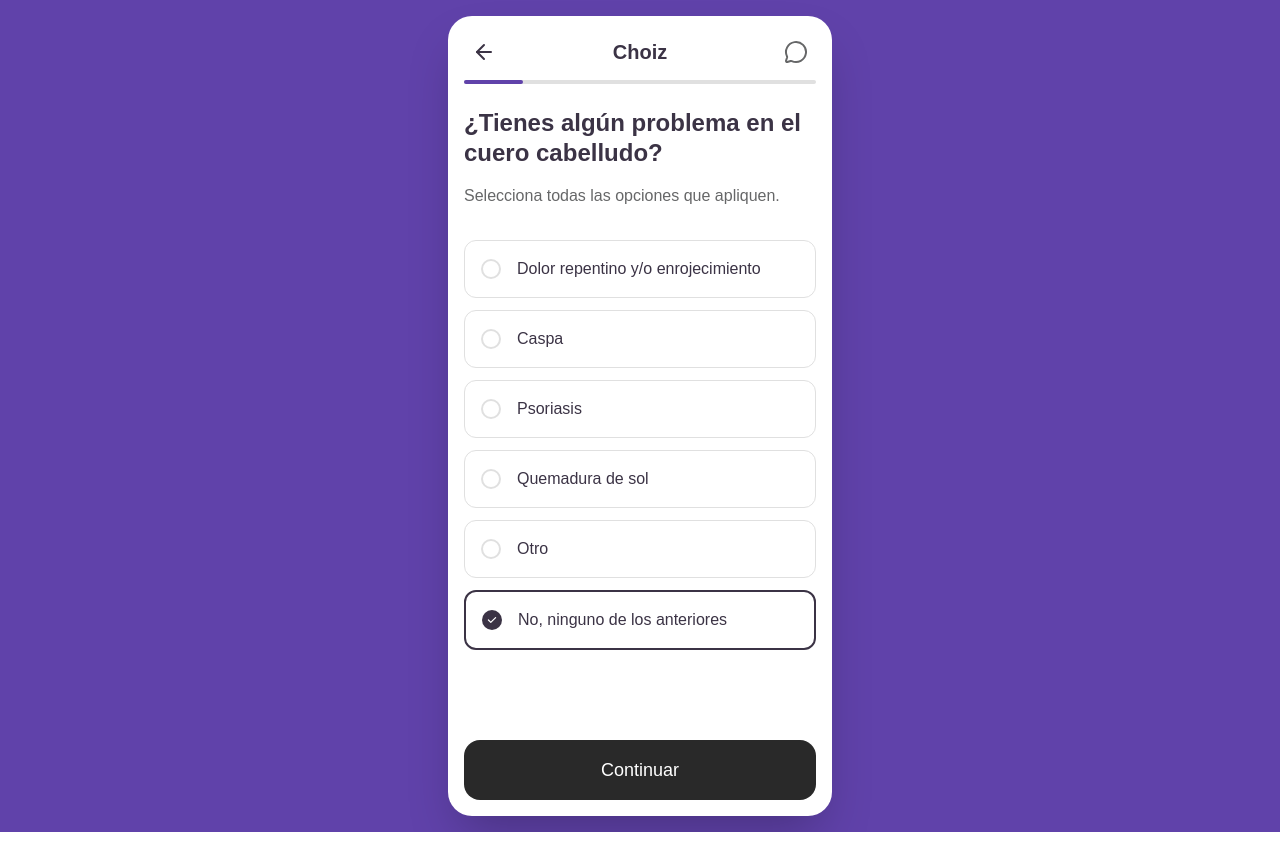
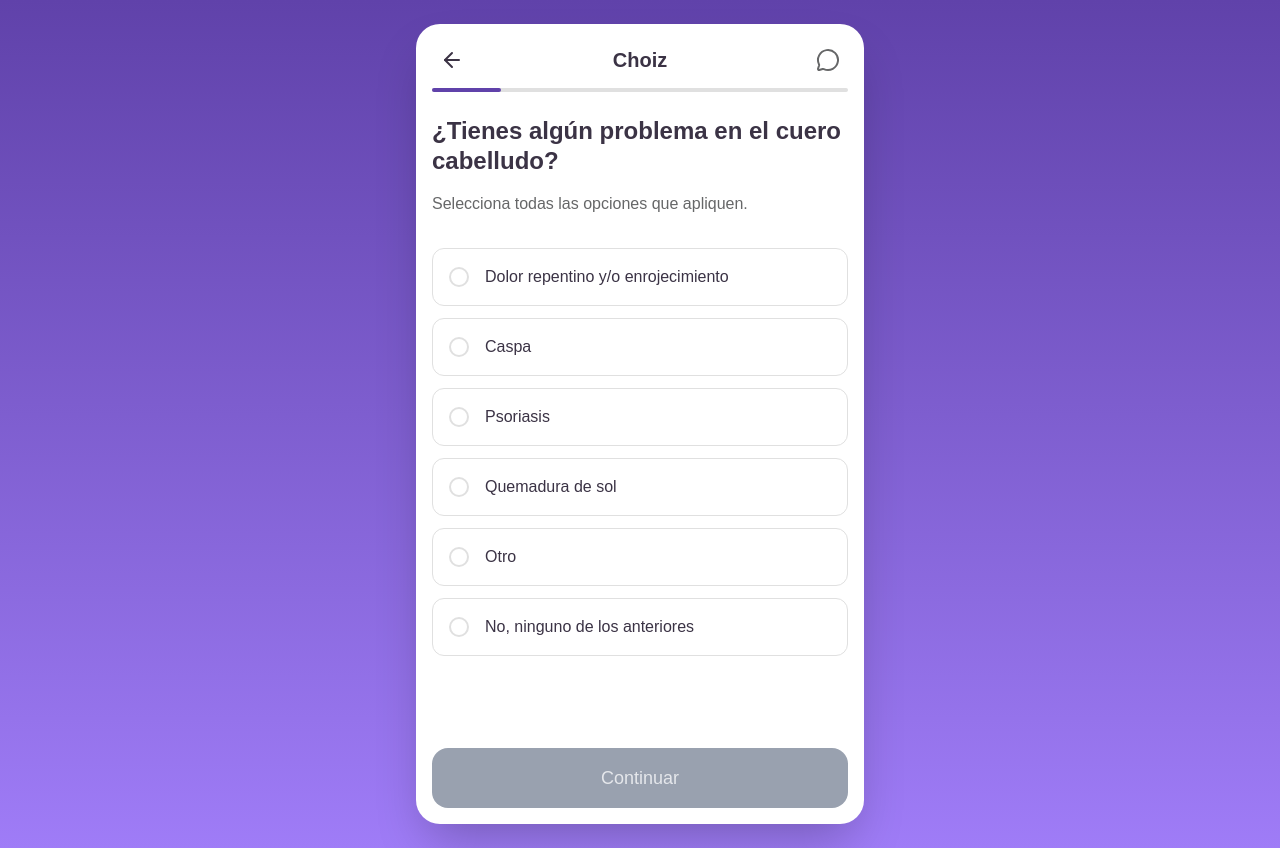
Before and after one commit to leoWeitz/Choiz-frontend, a Next.js app: page /questionnaire/q1 in a window 1280 px wide. Built offline with nearby package versions, Linux system fonts and the light colour scheme.

Commit message:
code: fixed layout + disable continue button unless option is selected

```diff
--- a/src/app/page.tsx
+++ b/src/app/page.tsx
@@ -6,9 +6,7 @@ export default function Home() {
   return (
     <div className="min-h-screen bg-gradient-to-b from-[#6042aa] to-[#9f7cf7] flex flex-col">
 
-      {/* Main Content */}
       <div className="relative flex flex-1 flex-col items-center px-6">
-        {/* Profile Image */}
         <div className="w-full max-w-md mb-0 relative">
           <img
             src="/person.png"
@@ -20,7 +18,6 @@ export default function Home() {
           Choiz
           </h1>
         </div>
-        {/* Welcome Card */}
         <div className="bg-white rounded-3xl w-full max-w-md flex-1 p-10 pb-8 space-y-20 z-1">
           <h2 className="text-[#6042aa] text-2xl font-bold mb-2">Bienvenido a Choiz</h2>
 
--- a/src/app/questionnaire/layout.tsx
+++ b/src/app/questionnaire/layout.tsx
@@ -1,6 +1,7 @@
 "use client"
 
 import type React from "react"
+import { createContext, useState, useContext} from "react"
 import { QuestionnaireHeader } from "@/components/QuestionnaireHeader"
 import { ProgressBar } from "@/components/ProgressBar"
 import { useRouter } from "next/navigation"
@@ -16,10 +17,26 @@ interface QuestionnaireLayoutProps {
   children: React.ReactNode
 }
 
+type selectionContextType = {
+  isOptionSelected: boolean,
+  setIsOptionSelected: (value: boolean) => void
+}
+
+const SelectionContext = createContext<selectionContextType | null>(null);
+
+export function useSelectionContext() {
+  const context = useContext(SelectionContext);
+  if (!context) {
+    throw new Error("useSelectionContext must be used within a SelectionProvider");
+  }
+  return context;
+}
+
 export default function QuestionnaireLayout({ children }: QuestionnaireLayoutProps) {
+
   return (
-    <div className="min-h-screen bg-[#6042aa] flex items-center justify-center p-4">
-      <div className="w-full max-w-sm bg-[#ffffff] min-h-screen flex flex-col rounded-3xl shadow-2xl overflow-hidden">
+    <div className="min-h-screen bg-gradient-to-b from-[#6042aa] to-[#9f7cf7] flex items-center justify-center p-6">
+      <div className="w-full max-w-md bg-[#ffffff] min-h-screen flex flex-col rounded-3xl shadow-2xl overflow-hidden">
         {children}
       </div>
     </div>
@@ -35,6 +52,7 @@ export function QuestionnaireWrapper({
 }) {
   const router = useRouter()
   const progress = (config.step / 6) * 100
+  const [isOptionSelected, setIsOptionSelected] = useState(false);
 
   const handleBack = () => {
     if (config.backUrl) {
@@ -63,18 +81,21 @@ export function QuestionnaireWrapper({
   }
 
   return (
-    <>
+    <SelectionContext.Provider value={{ isOptionSelected, setIsOptionSelected }}>
       <QuestionnaireHeader onBack={handleBack} onWhatsApp={handleWhatsApp} />
       <ProgressBar progress={progress} />
       <div className="flex-1 px-4">{children}</div>
       <div className="p-4">
         <button
-          className="w-full bg-[#292929] text-white py-4 rounded-2xl text-lg font-medium hover:bg-[#3b3345] transition-colors"
+          className={`w-full bg-[#292929] text-white py-4 rounded-2xl text-lg font-medium hover:bg-[#3b3345] transition-colors disabled:bg-gray-400 disabled:text-gray-200
+            `}
+          disabled={!isOptionSelected}
+
           onClick={handleContinue}
         >
           Continuar
         </button>
       </div>
-    </>
+    </SelectionContext.Provider>
   )
 }
--- a/src/app/questionnaire/q1/page.tsx
+++ b/src/app/questionnaire/q1/page.tsx
@@ -3,17 +3,32 @@
 import { QuestionOption } from "@/components/QuestionOption"
 import { QuestionnaireWrapper } from "../layout"
 import { useState } from "react"
+import { useSelectionContext } from "../layout"
 
 export default function Question1() {
-  const [selectedOptions, setSelectedOptions] = useState<string[]>(["none"])
+
+  const questionConfig = {
+    step: 1,
+  }
+
+  return (
+    <QuestionnaireWrapper config={questionConfig}>
+      <Question1Content />
+    </QuestionnaireWrapper>
+  )
+}
+
+function Question1Content() {
+  const [selectedOptions, setSelectedOptions] = useState<string[]>([])
   const [otherText, setOtherText] = useState("")
+  const { setIsOptionSelected } = useSelectionContext();
 
   const handleOptionChange = (optionId: string) => {
     setSelectedOptions((prev) => {
+      setIsOptionSelected(true);
       if (optionId === "none") {
         return ["none"]
       }
-
       const newSelection = prev.includes(optionId)
         ? prev.filter((id) => id !== optionId)
         : [...prev.filter((id) => id !== "none"), optionId]
@@ -31,12 +46,8 @@ export default function Question1() {
     { id: "none", label: "No, ninguno de los anteriores" },
   ]
 
-  const questionConfig = {
-    step: 1,
-  }
-
   return (
-    <QuestionnaireWrapper config={questionConfig}>
+    <>
       <div className="mb-8">
           <h2 className="text-2xl font-semibold text-[#3b3345] mb-4 leading-tight">
             ¿Tienes algún problema en el cuero cabelludo?
@@ -67,6 +78,6 @@ export default function Question1() {
             </div>
           )}
         </div>
-    </QuestionnaireWrapper>
+      </>
   )
 }
--- a/src/app/questionnaire/q2/page.tsx
+++ b/src/app/questionnaire/q2/page.tsx
@@ -3,10 +3,12 @@
 import { QuestionOption } from "@/components/QuestionOption"
 import { QuestionnaireWrapper } from "../layout"
 import { useState } from "react"
+import { useSelectionContext } from "../layout"
 
 export default function Question2() {
   const [selectedOptions, setSelectedOptions] = useState<string[]>(["none"])
   const [otherText, setOtherText] = useState("")
+
 
   const handleOptionChange = (optionId: string) => {
     setSelectedOptions((prev) => {
@@ -32,6 +34,36 @@ export default function Question2() {
 
   return (
     <QuestionnaireWrapper config={questionConfig}>
+      <Question2Content />
+    </QuestionnaireWrapper>
+  )
+}
+
+function Question2Content() {
+  const [selectedOptions, setSelectedOptions] = useState<string[]>(["none"])
+  const [otherText, setOtherText] = useState("")
+  const { setIsOptionSelected } = useSelectionContext()
+
+  const handleOptionChange = (optionId: string) => {
+    setSelectedOptions((prev) => {
+      setIsOptionSelected(true)
+      if (optionId === "none") {
+        return ["none"]
+      }
+      const newSelection = [optionId]
+
+      return newSelection.length === 0 ? ["none"] : newSelection
+    })
+  }
+
+  const options = [
+    { id: "no", label: "No" },
+    { id: "yes", label: "Sí" },
+    { id: "idk", label: "No estoy seguro" },
+  ]
+
+  return (
+    <>
       <div className="mb-8">
         <h2 className="text-2xl font-semibold text-[#3b3345] mb-4 leading-tight">
           ¿Hay antecedentes de caída del cabello en tu familia?
@@ -49,6 +81,6 @@ export default function Question2() {
           />
         ))}
       </div>
-    </QuestionnaireWrapper>
+    </>
   )
 }
--- /dev/null
+++ b/src/app/questionnaire/q3/page.tsx
@@ -0,0 +1 @@
+"use client"
```
Lines whose indentation alone changed are shown as unchanged.
